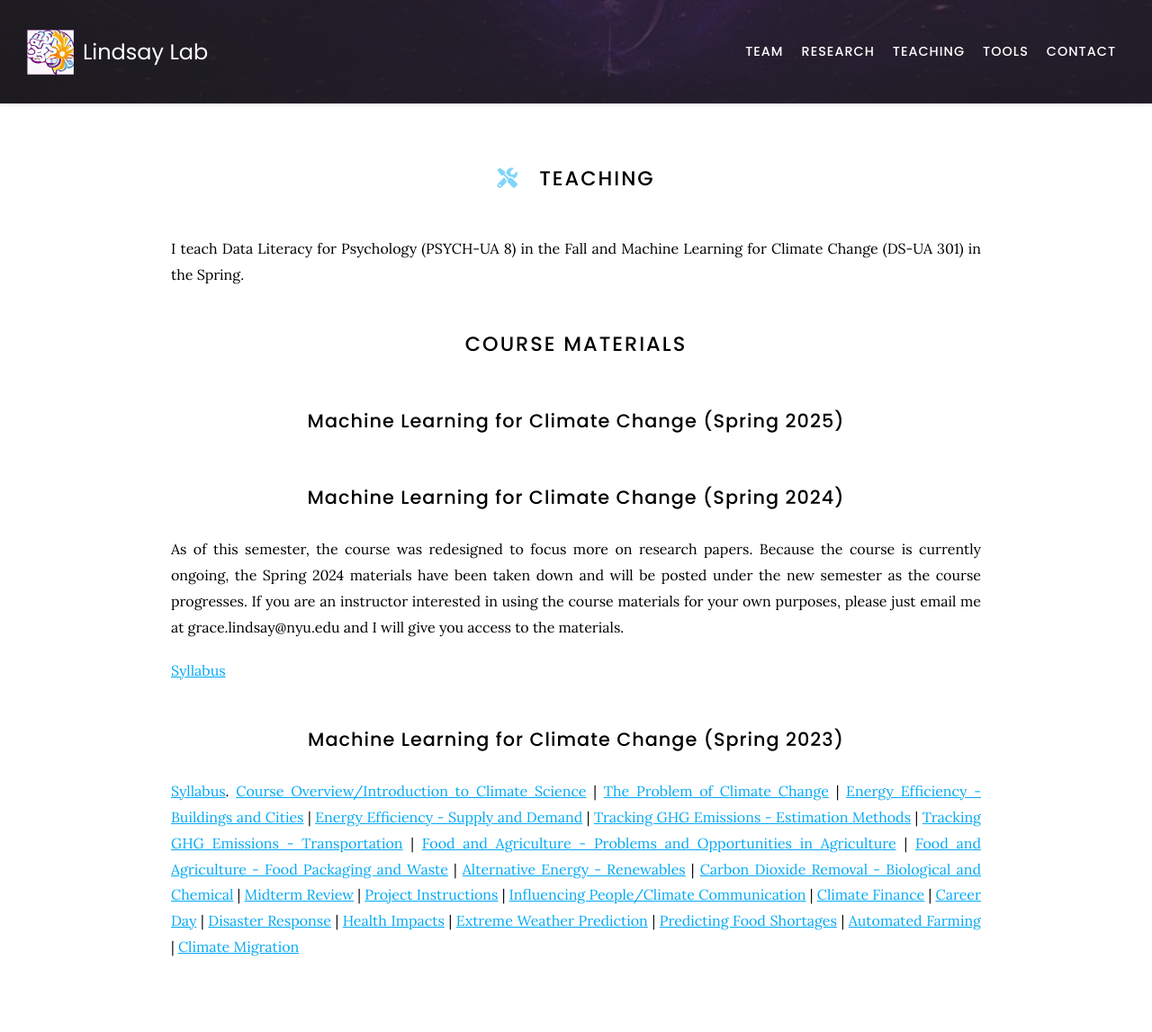
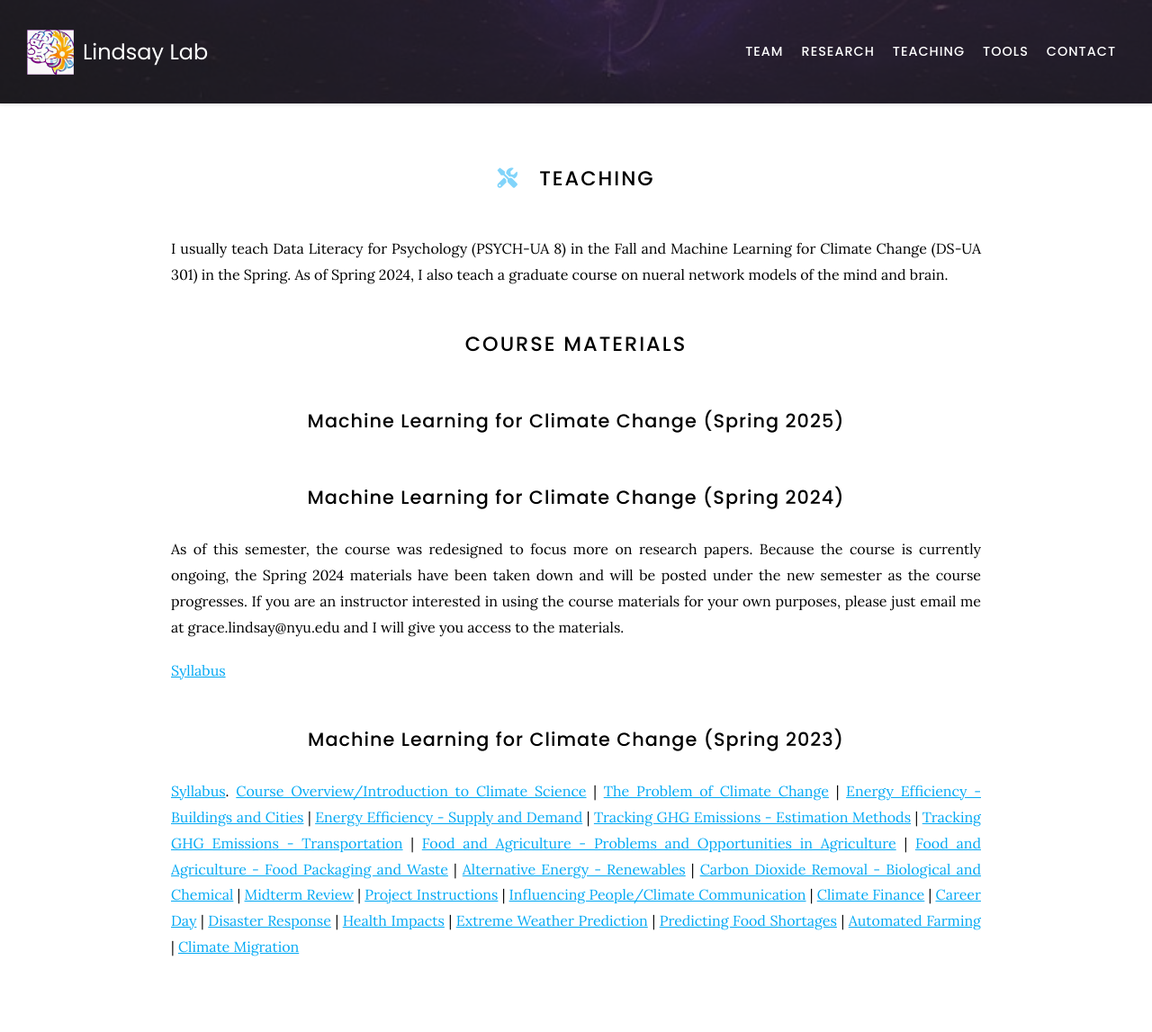
Before and after one commit to Lindsay-Lab/lindsay-lab.github.io, a Jekyll site: the page built from teaching/index.md, in a window 1280 px wide. Shown: the whole page at 90% size. Built offline with Jekyll 4.4.1, drawn with Linux system fonts in a browser that asks for light colours; nearby versions of some CDN libraries.

Commit message:
Update index.md

```diff
--- a/teaching/index.md
+++ b/teaching/index.md
@@ -7,7 +7,7 @@
 
 # <i class="fas fa-tools"></i>Teaching
 
-I teach Data Literacy for Psychology (PSYCH-UA 8) in the Fall and Machine Learning for Climate Change (DS-UA 301) in the Spring.
+I usually teach Data Literacy for Psychology (PSYCH-UA 8) in the Fall and Machine Learning for Climate Change (DS-UA 301) in the Spring. As of Spring 2024, I also teach a graduate course on nueral network models of the mind and brain.
 
 # Course Materials
 ## Machine Learning for Climate Change (Spring 2025)
```
